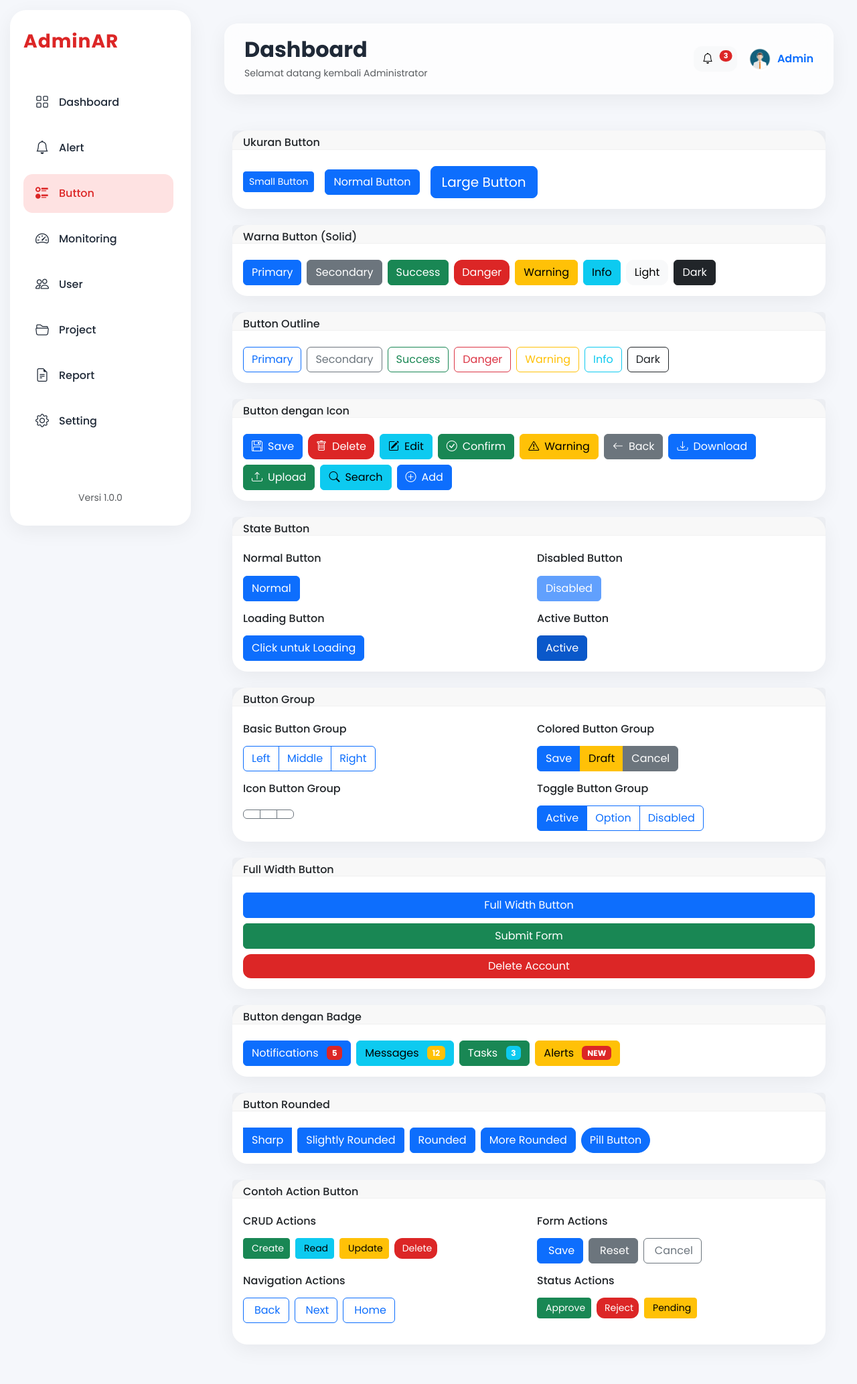
After one commit to RisalAritma/Djangp-TemplateAdminAR, a Django app: page /app/button/ in a window 1280 px wide. The commit adds this page. Shown: the whole page at 67% size. Run offline with Django 5.2, Linux system fonts and the light colour scheme; the visitor is signed in with stand-in values (Sample User, id 1).

Commit message:
update alert

```diff
--- a/app/urls.py
+++ b/app/urls.py
@@ -5,6 +5,8 @@ app_name = 'app'
 
 urlpatterns = [
     path('dashboard/', views.dashboard, name='dashboard'),
+    path('alert/', views.alert, name='alert'),
+    path('button/', views.button, name='button'),
 
 
 
--- a/app/views.py
+++ b/app/views.py
@@ -1,3 +1,5 @@
+from django.contrib import messages
+
 from django.shortcuts import render
 from django.contrib.auth.decorators import login_required
 from django.shortcuts import redirect
@@ -13,3 +15,41 @@ def dashboard(request):
         'title': 'Dashboard',
     }
     return render(request, 'app/dashboard.html', context)
+
+
+@login_required
+def alert(request):
+    user = request.user
+
+    if request.method == "POST":
+        action = request.POST.get("action")
+
+        if action == "success":
+            messages.success(request, "Data berhasil disimpan.")
+
+        elif action == "danger":
+            messages.error(request, "Terjadi kesalahan saat menyimpan data.")
+
+        elif action == "warning":
+            messages.warning(request, "Periksa kembali data yang Anda masukkan.")
+
+        elif action == "info":
+            messages.info(request, "Ini adalah pesan informasi.")
+
+    context = {
+        'user': user,
+        'title': 'Alert',
+    }
+    return render(request, 'app/alert.html', context)
+
+
+
+@login_required
+def button(request):
+    user = request.user
+
+    context = {
+        'user': user,
+        'title': 'Button',
+    }
+    return render(request, 'app/button.html', context)
--- a/templates/app/base.html
+++ b/templates/app/base.html
@@ -19,6 +19,7 @@
     <link href="https://fonts.googleapis.com/css2?family=Poppins:wght@300;400;500;600;700&display=swap" rel="stylesheet">
 
     <link rel="stylesheet" href="{% static 'css/style.css' %}">
+    <link rel="stylesheet" href="{% static 'css/alert.css' %}">
 
 </head>
 
@@ -41,10 +42,26 @@
 
         <ul class="menu">
 
-            <li class="active">
-                <i class="bi bi-grid"></i>
-                Dashboard
-            </li>
+            <a href="{% url 'app:dashboard' %}" class="text-decoration-none text-reset">
+                <li class="{% if request.path == '/app/dashboard/' %}active{% endif %}">
+                    <i class="bi bi-grid"></i>
+                    Dashboard
+                </li>
+            </a>
+
+            <a href="{% url 'app:alert' %}" class="text-decoration-none text-reset">
+                <li class="{% if request.path == '/app/alert/' %}active{% endif %}">
+                    <i class="bi bi-bell"></i>
+                    Alert
+                </li>
+            </a>
+
+            <a href="{% url 'app:button' %}" class="text-decoration-none text-reset">
+                <li class="{% if request.path == '/app/button/' %}active{% endif %}">
+                    <i class="bi bi-ui-radios"></i>
+                    Button
+                </li>
+            </a>
 
             <li>
                 <i class="bi bi-speedometer2"></i>
--- /dev/null
+++ b/templates/app/button.html
@@ -0,0 +1,344 @@
+{% extends 'app/base.html' %}
+
+{% block content %}
+<div class="container-fluid py-4">
+    <!-- Button Sizes Section -->
+    <div class="row">
+        <div class="col-12">
+            <div class="card">
+                <div class="card-header pb-0">
+                    <h6 class="mb-0">Ukuran Button</h6>
+                </div>
+                <div class="card-body pt-4">
+                    <div class="d-flex gap-3 flex-wrap align-items-center">
+                        <button class="btn btn-sm btn-primary">Small Button</button>
+                        <button class="btn btn-primary">Normal Button</button>
+                        <button class="btn btn-lg btn-primary">Large Button</button>
+                    </div>
+                </div>
+            </div>
+        </div>
+    </div>
+
+    <!-- Button Colors Section -->
+    <div class="row mt-4">
+        <div class="col-12">
+            <div class="card">
+                <div class="card-header pb-0">
+                    <h6 class="mb-0">Warna Button (Solid)</h6>
+                </div>
+                <div class="card-body pt-4">
+                    <div class="d-flex gap-2 flex-wrap">
+                        <button class="btn btn-primary">Primary</button>
+                        <button class="btn btn-secondary">Secondary</button>
+                        <button class="btn btn-success">Success</button>
+                        <button class="btn btn-danger">Danger</button>
+                        <button class="btn btn-warning">Warning</button>
+                        <button class="btn btn-info">Info</button>
+                        <button class="btn btn-light">Light</button>
+                        <button class="btn btn-dark">Dark</button>
+                    </div>
+                </div>
+            </div>
+        </div>
+    </div>
+
+    <!-- Button Outline Section -->
+    <div class="row mt-4">
+        <div class="col-12">
+            <div class="card">
+                <div class="card-header pb-0">
+                    <h6 class="mb-0">Button Outline</h6>
+                </div>
+                <div class="card-body pt-4">
+                    <div class="d-flex gap-2 flex-wrap">
+                        <button class="btn btn-outline-primary">Primary</button>
+                        <button class="btn btn-outline-secondary">Secondary</button>
+                        <button class="btn btn-outline-success">Success</button>
+                        <button class="btn btn-outline-danger">Danger</button>
+                        <button class="btn btn-outline-warning">Warning</button>
+                        <button class="btn btn-outline-info">Info</button>
+                        <button class="btn btn-outline-dark">Dark</button>
+                    </div>
+                </div>
+            </div>
+        </div>
+    </div>
+
+    <!-- Button with Bootstrap Icons Section -->
+    <div class="row mt-4">
+        <div class="col-12">
+            <div class="card">
+                <div class="card-header pb-0">
+                    <h6 class="mb-0">Button dengan Icon</h6>
+                </div>
+                <div class="card-body pt-4">
+                    <div class="d-flex gap-2 flex-wrap">
+
+                        <button class="btn btn-primary">
+                            <i class="bi bi-floppy me-2"></i>Save
+                        </button>
+
+                        <button class="btn btn-danger">
+                            <i class="bi bi-trash me-2"></i>Delete
+                        </button>
+
+                        <button class="btn btn-info">
+                            <i class="bi bi-pencil-square me-2"></i>Edit
+                        </button>
+
+                        <button class="btn btn-success">
+                            <i class="bi bi-check-circle me-2"></i>Confirm
+                        </button>
+
+                        <button class="btn btn-warning">
+                            <i class="bi bi-exclamation-triangle me-2"></i>Warning
+                        </button>
+
+                        <button class="btn btn-secondary">
+                            <i class="bi bi-arrow-left me-2"></i>Back
+                        </button>
+
+                        <button class="btn btn-primary">
+                            <i class="bi bi-download me-2"></i>Download
+                        </button>
+
+                        <button class="btn btn-success">
+                            <i class="bi bi-upload me-2"></i>Upload
+                        </button>
+
+                        <button class="btn btn-info">
+                            <i class="bi bi-search me-2"></i>Search
+                        </button>
+
+                        <button class="btn btn-primary">
+                            <i class="bi bi-plus-circle me-2"></i>Add
+                        </button>
+
+                    </div>
+                </div>
+            </div>
+        </div>
+    </div>
+
+    <!-- Button States Section -->
+    <div class="row mt-4">
+        <div class="col-12">
+            <div class="card">
+                <div class="card-header pb-0">
+                    <h6 class="mb-0">State Button</h6>
+                </div>
+                <div class="card-body pt-4">
+                    <div class="row">
+                        <div class="col-md-6">
+                            <h6 class="mb-3">Normal Button</h6>
+                            <button class="btn btn-primary">Normal</button>
+                        </div>
+                        <div class="col-md-6">
+                            <h6 class="mb-3">Disabled Button</h6>
+                            <button class="btn btn-primary" disabled>Disabled</button>
+                        </div>
+                        <div class="col-md-6 mt-3">
+                            <h6 class="mb-3">Loading Button</h6>
+                            <button class="btn btn-primary" id="loadingBtn" onclick="toggleLoadingState(this)">
+                                <span class="button-text">Click untuk Loading</span>
+                                <span class="spinner-border spinner-border-sm ms-2" role="status" aria-hidden="true" style="display: none;"></span>
+                            </button>
+                        </div>
+                        <div class="col-md-6 mt-3">
+                            <h6 class="mb-3">Active Button</h6>
+                            <button class="btn btn-primary active">Active</button>
+                        </div>
+                    </div>
+                </div>
+            </div>
+        </div>
+    </div>
+
+    <!-- Button Group Section -->
+    <div class="row mt-4">
+        <div class="col-12">
+            <div class="card">
+                <div class="card-header pb-0">
+                    <h6 class="mb-0">Button Group</h6>
+                </div>
+                <div class="card-body pt-4">
+                    <div class="row">
+                        <div class="col-md-6 mb-3">
+                            <h6 class="mb-3">Basic Button Group</h6>
+                            <div class="btn-group" role="group">
+                                <button type="button" class="btn btn-outline-primary">Left</button>
+                                <button type="button" class="btn btn-outline-primary">Middle</button>
+                                <button type="button" class="btn btn-outline-primary">Right</button>
+                            </div>
+                        </div>
+                        <div class="col-md-6 mb-3">
+                            <h6 class="mb-3">Colored Button Group</h6>
+                            <div class="btn-group" role="group">
+                                <button type="button" class="btn btn-primary">Save</button>
+                                <button type="button" class="btn btn-warning">Draft</button>
+                                <button type="button" class="btn btn-secondary">Cancel</button>
+                            </div>
+                        </div>
+                        <div class="col-md-6">
+                            <h6 class="mb-3">Icon Button Group</h6>
+                            <div class="btn-group" role="group">
+                                <button type="button" class="btn btn-outline-secondary"><i class="fas fa-align-left"></i></button>
+                                <button type="button" class="btn btn-outline-secondary"><i class="fas fa-align-center"></i></button>
+                                <button type="button" class="btn btn-outline-secondary"><i class="fas fa-align-right"></i></button>
+                            </div>
+                        </div>
+                        <div class="col-md-6">
+                            <h6 class="mb-3">Toggle Button Group</h6>
+                            <div class="btn-group" role="group">
+                                <input type="radio" class="btn-check" name="options" id="option1" checked>
+                                <label class="btn btn-outline-primary" for="option1">Active</label>
+                                <input type="radio" class="btn-check" name="options" id="option2">
+                                <label class="btn btn-outline-primary" for="option2">Option</label>
+                                <input type="radio" class="btn-check" name="options" id="option3">
+                                <label class="btn btn-outline-primary" for="option3">Disabled</label>
+                            </div>
+                        </div>
+                    </div>
+                </div>
+            </div>
+        </div>
+    </div>
+
+    <!-- Full Width Button Section -->
+    <div class="row mt-4">
+        <div class="col-12">
+            <div class="card">
+                <div class="card-header pb-0">
+                    <h6 class="mb-0">Full Width Button</h6>
+                </div>
+                <div class="card-body pt-4">
+                    <button class="btn btn-primary w-100 mb-2">Full Width Button</button>
+                    <button class="btn btn-success w-100 mb-2">Submit Form</button>
+                    <button class="btn btn-danger w-100">Delete Account</button>
+                </div>
+            </div>
+        </div>
+    </div>
+
+    <!-- Button with Badge Section -->
+    <div class="row mt-4">
+        <div class="col-12">
+            <div class="card">
+                <div class="card-header pb-0">
+                    <h6 class="mb-0">Button dengan Badge</h6>
+                </div>
+                <div class="card-body pt-4">
+                    <div class="d-flex gap-2 flex-wrap">
+                        <button class="btn btn-primary">
+                            Notifications
+                            <span class="badge bg-danger ms-2">5</span>
+                        </button>
+                        <button class="btn btn-info">
+                            Messages
+                            <span class="badge bg-warning ms-2">12</span>
+                        </button>
+                        <button class="btn btn-success">
+                            Tasks
+                            <span class="badge bg-info ms-2">3</span>
+                        </button>
+                        <button class="btn btn-warning">
+                            Alerts
+                            <span class="badge bg-danger ms-2">NEW</span>
+                        </button>
+                    </div>
+                </div>
+            </div>
+        </div>
+    </div>
+
+
+
+    <!-- Button Rounded Section -->
+    <div class="row mt-4">
+        <div class="col-12">
+            <div class="card">
+                <div class="card-header pb-0">
+                    <h6 class="mb-0">Button Rounded</h6>
+                </div>
+                <div class="card-body pt-4">
+                    <div class="d-flex gap-2 flex-wrap align-items-center">
+                        <button class="btn btn-primary rounded-0">Sharp</button>
+                        <button class="btn btn-primary rounded-1">Slightly Rounded</button>
+                        <button class="btn btn-primary rounded-2">Rounded</button>
+                        <button class="btn btn-primary rounded-3">More Rounded</button>
+                        <button class="btn btn-primary rounded-pill">Pill Button</button>
+                    </div>
+                </div>
+            </div>
+        </div>
+    </div>
+
+    <!-- Action Button Examples Section -->
+    <div class="row mt-4">
+        <div class="col-12">
+            <div class="card">
+                <div class="card-header pb-0">
+                    <h6 class="mb-0">Contoh Action Button</h6>
+                </div>
+                <div class="card-body pt-4">
+                    <div class="row">
+                        <div class="col-md-6 mb-3">
+                            <h6 class="mb-3">CRUD Actions</h6>
+                            <div class="d-flex gap-2">
+                                <button class="btn btn-sm btn-success"><i class="fas fa-plus me-1"></i>Create</button>
+                                <button class="btn btn-sm btn-info"><i class="fas fa-eye me-1"></i>Read</button>
+                                <button class="btn btn-sm btn-warning"><i class="fas fa-edit me-1"></i>Update</button>
+                                <button class="btn btn-sm btn-danger"><i class="fas fa-trash me-1"></i>Delete</button>
+                            </div>
+                        </div>
+                        <div class="col-md-6 mb-3">
+                            <h6 class="mb-3">Form Actions</h6>
+                            <div class="d-flex gap-2">
+                                <button class="btn btn-primary"><i class="fas fa-save me-1"></i>Save</button>
+                                <button class="btn btn-secondary"><i class="fas fa-redo me-1"></i>Reset</button>
+                                <button class="btn btn-outline-secondary"><i class="fas fa-times me-1"></i>Cancel</button>
+                            </div>
+                        </div>
+                        <div class="col-md-6 mb-3">
+                            <h6 class="mb-3">Navigation Actions</h6>
+                            <div class="d-flex gap-2">
+                                <button class="btn btn-outline-primary"><i class="fas fa-arrow-left me-1"></i>Back</button>
+                                <button class="btn btn-outline-primary"><i class="fas fa-arrow-right me-1"></i>Next</button>
+                                <button class="btn btn-outline-primary"><i class="fas fa-home me-1"></i>Home</button>
+                            </div>
+                        </div>
+                        <div class="col-md-6 mb-3">
+                            <h6 class="mb-3">Status Actions</h6>
+                            <div class="d-flex gap-2">
+                                <button class="btn btn-success btn-sm"><i class="fas fa-check me-1"></i>Approve</button>
+                                <button class="btn btn-danger btn-sm"><i class="fas fa-times me-1"></i>Reject</button>
+                                <button class="btn btn-warning btn-sm"><i class="fas fa-clock me-1"></i>Pending</button>
+                            </div>
+                        </div>
+                    </div>
+                </div>
+            </div>
+        </div>
+    </div>
+
+</div>
+
+<script>
+    function toggleLoadingState(button) {
+        const spinner = button.querySelector('.spinner-border');
+        const text = button.querySelector('.button-text');
+
+        button.disabled = true;
+        spinner.style.display = 'inline-block';
+        text.style.display = 'none';
+
+        setTimeout(() => {
+            button.disabled = false;
+            spinner.style.display = 'none';
+            text.style.display = 'inline';
+        }, 2000);
+    }
+</script>
+
+{% endblock %}
```
Also changed, not shown: templates/app/alert.html (+53 -135 lines).
